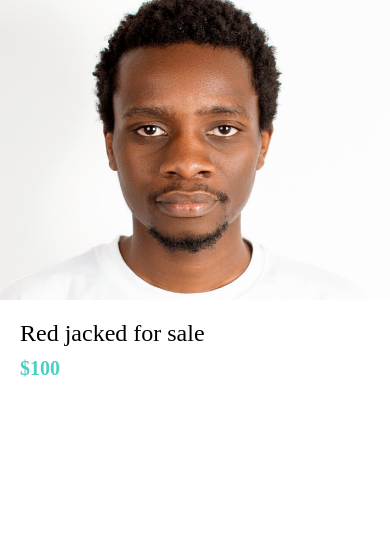
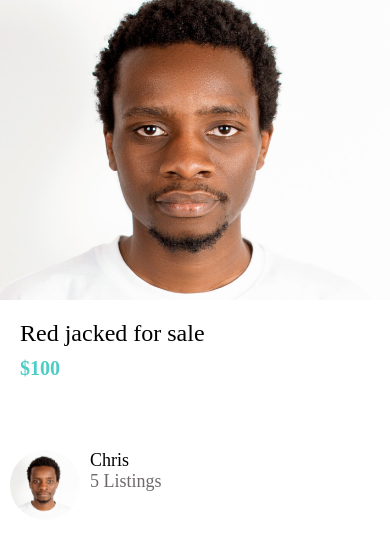
Before and after one commit to christianbiring1/DoneWithIt, a React Native app: screen / in a window 390 px wide. Shown: the top 550 px of the page. Built offline with nearby package versions, Linux system fonts and the light colour scheme.

Commit message:
Building the Listing Componenr

```diff
--- /dev/null
+++ b/app/components/ListItem.js
@@ -0,0 +1,39 @@
+import React from 'react';
+import { View, StyleSheet, Image } from 'react-native';
+import AppText from './AppText/AppText';
+
+
+import colors from '../config/colors';
+
+function ListItem({ title, subTitle, image }) {
+  return (
+    <View style={styles.container}>
+      <Image style={styles.image} source={image}/>
+      <View>
+        <AppText style={styles.title}>{title}</AppText>
+        <AppText style={styles.subTitle} >{subTitle}</AppText>
+      </View>
+    </View>
+  );
+}
+
+const styles = StyleSheet.create({
+  container: {
+    flexDirection: 'row',
+    paddingLeft: 10
+  },
+  image: {
+    width: 70,
+    height: 70,
+    borderRadius: 35,
+    marginRight: 10
+  },
+  subTitle: {
+    color: colors.medium
+  },
+  title: {
+    fontWeight: "500"
+  }
+})
+
+export default ListItem;
--- a/app/config/colors.js
+++ b/app/config/colors.js
@@ -3,4 +3,5 @@
   secondary: "#4ecdc4",
   black: "#000",
   white: "#fff",
+  medium: "#6e6969"
 }
--- a/app/screen/ListingDetailsScreen.js
+++ b/app/screen/ListingDetailsScreen.js
@@ -1,5 +1,7 @@
 import React from 'react';
 import { Image, View, StyleSheet } from 'react-native';
+
+import ListItem from '../components/ListItem';
 import AppText from '../components/AppText/AppText';
 import colors from '../config/colors';
 
@@ -10,6 +12,13 @@
       <View style={styles.detailsContainer}>
         <AppText style={styles.title}>Red jacked for sale</AppText>
         <AppText style={styles.price}>$100</AppText>
+      </View>
+      <View style={styles.userContainer}>
+        <ListItem
+          image={require("../assets/chris.jpg")}
+          title="Chris"
+          subTitle="5 Listings"
+        />
       </View>
     </View>
   );
@@ -32,6 +41,9 @@
   title: {
     fontSize: 24,
     fontWeight: '500'
+  },
+  userContainer: {
+    marginVertical: 40,
   }
 })
 
```
